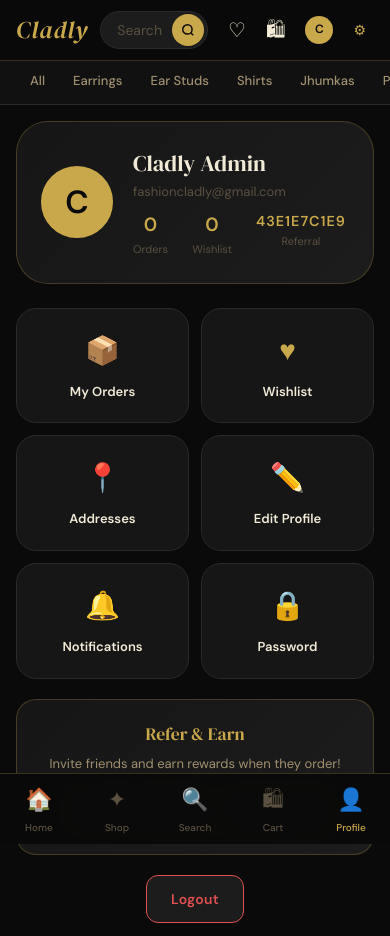
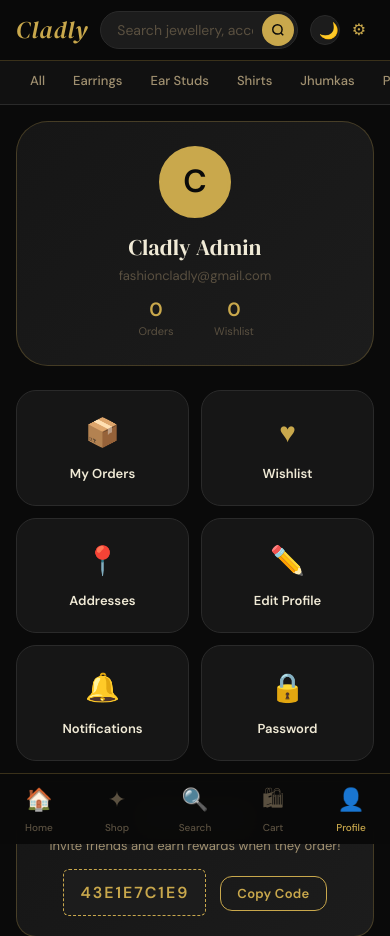
Before and after one commit to kumarkishan2004/cladly, a Django app: page /profile/ in a window 390 px wide. Shown: the top 936 px of the page. Run offline with Django 4.2, Linux system fonts and the light colour scheme; a user stored in the database is signed in; data comes from the database, SQL or seed files in the repository; both versions use the stored data as it was after the commit; data that the repository does not hold is empty; some web fonts are replaced.

Commit message:
enhance the mobile view and add light/dark mode

```diff
--- a/store/static/store/css/main.css
+++ b/store/static/store/css/main.css
@@ -216,6 +283,24 @@ h4, h5, h6 { font-family: var(--font-body); font-weight: 600; }
   align-items: center;
 }
 .nav-icon-btn:hover { color: var(--gold); }
+
+.theme-toggle-btn {
+  border: 1px solid var(--border);
+  border-radius: 50%;
+  width: 30px;
+  height: 30px;
+  font-size: 16px;
+  background: var(--surface);
+}
+.theme-toggle-btn:hover {
+  border-color: var(--gold);
+  background: var(--black-card);
+}
+
+/* Hide cart/wishlist/profile in top navbar on mobile — already in bottom nav */
+@media (max-width: 767px) {
+  .nav-icon-desktop-only { display: none !important; }
+}
 .nav-badge {
   position: absolute;
   top: 2px;
@@ -1031,7 +1116,26 @@ textarea.form-control { resize: vertical; min-height: 100px; }
 .profile-avatar img { width: 100%; height: 100%; object-fit: cover; }
 .profile-name { font-family: var(--font-display); font-size: 1.4rem; }
 .profile-email { color: var(--text-muted); font-size: 13px; }
-.profile-stats { display: flex; gap: 24px; margin-top: 8px; }
+.profile-stats {
+  display: flex;
+  align-items: center;
+  gap: 28px;
+  margin-top: 12px;
+}
+.stat-item { text-align: center; min-width: 50px; }
+.stat-num { font-size: 1.3rem; font-weight: 700; color: var(--gold); line-height: 1.2; }
+.stat-label { font-size: 11px; color: var(--text-muted); margin-top: 2px; }
+.stat-divider {
+  width: 1px;
+  height: 28px;
+  background: var(--border);
+}
+
+@media (max-width: 480px) {
+  .profile-header { flex-direction: column; text-align: center; gap: 12px; }
+  .profile-stats { justify-content: center; }
+  .profile-email { word-break: break-all; }
+}
 .stat-item { text-align: center; }
 .stat-num { font-size: 1.2rem; font-weight: 700; color: var(--gold); }
 .stat-label { font-size: 11px; color: var(--text-muted); }
--- a/store/static/store/js/main.js
+++ b/store/static/store/js/main.js
@@ -13,7 +13,37 @@ document.addEventListener('DOMContentLoaded', () => {
   initQtyControls();
   initPaymentSelect();
   initAddressSelect();
+  initThemeToggle();
 });
+
+// ─── Theme Toggle (Dark / Light) ───────────
+function initThemeToggle() {
+  const btn = document.getElementById('theme-toggle');
+  if (!btn) return;
+
+  const iconDark = document.getElementById('theme-icon-dark');   // shown in light mode (sun icon already shown, click to go dark)
+  const iconLight = document.getElementById('theme-icon-light'); // shown in dark mode (moon icon, click to go light)
+
+  function updateIcons() {
+    const isLight = document.documentElement.getAttribute('data-theme') === 'light';
+    iconDark.style.display = isLight ? 'inline' : 'none';
+    iconLight.style.display = isLight ? 'none' : 'inline';
+  }
+
+  updateIcons();
+
+  btn.addEventListener('click', () => {
+    const isLight = document.documentElement.getAttribute('data-theme') === 'light';
+    if (isLight) {
+      document.documentElement.removeAttribute('data-theme');
+      localStorage.setItem('cladly-theme', 'dark');
+    } else {
+      document.documentElement.setAttribute('data-theme', 'light');
+      localStorage.setItem('cladly-theme', 'light');
+    }
+    updateIcons();
+  });
+}
 
 // ─── CSRF helper ───────────────────────────
 function getCsrf() {
--- a/store/templates/store/user/profile.html
+++ b/store/templates/store/user/profile.html
@@ -14,7 +14,6 @@
       <div class="profile-stats">
         <div class="stat-item"><div class="stat-num">{{ orders_count }}</div><div class="stat-label">Orders</div></div>
         <div class="stat-item"><div class="stat-num">{{ wishlist_count }}</div><div class="stat-label">Wishlist</div></div>
-        <div class="stat-item"><div class="stat-num" style="font-size:0.9rem;letter-spacing:1px;">{{ user.referral_code }}</div><div class="stat-label">Referral</div></div>
       </div>
     </div>
   </div>
--- a/templates/base.html
+++ b/templates/base.html
@@ -41,29 +41,38 @@
     </div>
 
     <div class="nav-actions">
+     <!-- These hide on mobile — already in bottom nav -->
       {% if user.is_authenticated %}
-        <a href="{% url 'wishlist' %}" class="nav-icon-btn" title="Wishlist">
+         <a href="{% url 'wishlist' %}" class="nav-icon-btn nav-icon-desktop-only" title="Wishlist">
            ♡
            {% if wishlist_count > 0 %}<span class="nav-badge wishlist-count-badge">{{ wishlist_count }}</span>{% endif %}
          </a>
       {% endif %}
-      <a href="{% url 'cart' %}" class="nav-icon-btn" title="Cart">
+      <a href="{% url 'cart' %}" class="nav-icon-btn nav-icon-desktop-only" title="Cart">
         🛍
          {% if cart_count > 0 %}<span class="nav-badge cart-count-badge">{{ cart_count }}</span>{% endif %}
       </a>
+      <!-- Theme Toggle — visible everywhere -->
+      <button type="button" class="nav-icon-btn theme-toggle-btn" id="cladly-theme-toggle" aria-label="Toggle dark/light mode">
+        <span class="theme-icon-sun" style="display:none;">☀️</span>
+        <span class="theme-icon-moon">🌙</span>
+     </button>
+       <!-- Admin gear — keep visible everywhere, no duplicate in bottom nav -->
+      {% if user.is_staff %}
+       <a href="{% url 'admin_dashboard' %}" class="nav-icon-btn" title="Admin" style="font-size:16px;color:var(--gold);">⚙</a>
+      {% endif %}
+
+     <!-- Profile avatar — hide on mobile too, exists in bottom nav -->
      {% if user.is_authenticated %}
-        <a href="{% url 'profile' %}" class="nav-icon-btn" title="Profile">
+       <a href="{% url 'profile' %}" class="nav-icon-btn nav-icon-desktop-only" title="Profile">
       {% if user.profile_image %}
         <img src="{{ user.profile_image.url }}" style="width:28px;height:28px;border-radius:50%;object-fit:cover;border:1.5px solid var(--gold);">
         {% else %}
           <span style="width:28px;height:28px;background:var(--gold);border-radius:50%;display:flex;align-items:center;justify-content:center;color:var(--black);font-weight:700;font-size:12px;">{{ user.full_name|first|upper }}</span>
         {% endif %}
         </a>
-        {% if user.is_staff %}
-          <a href="{% url 'admin_dashboard' %}" class="nav-icon-btn" title="Admin" style="font-size:14px;color:var(--gold);">⚙</a>
-        {% endif %}
       {% else %}
-        <a href="{% url 'login' %}" class="btn btn-outline btn-sm" style="margin-left:4px;">Login</a>
+         <a href="{% url 'login' %}" class="btn btn-outline btn-sm nav-icon-desktop-only" style="margin-left:4px;">Login</a>
         {% endif %}
    </div>
   </div>
@@ -168,6 +177,43 @@
 </nav>
 
 <script src="{% static 'store/js/main.js' %}"></script>
+<script>
+  // Theme toggle — self-contained, runs independently of main.js
+  (function() {
+    function applyTheme(theme) {
+      if (theme === 'light') {
+        document.documentElement.setAttribute('data-theme', 'light');
+      } else {
+        document.documentElement.removeAttribute('data-theme');
+      }
+      var sun = document.querySelector('.theme-icon-sun');
+      var moon = document.querySelector('.theme-icon-moon');
+      if (sun && moon) {
+        sun.style.display = theme === 'light' ? 'inline' : 'none';
+        moon.style.display = theme === 'light' ? 'none' : 'inline';
+      }
+    }
+
+    // Apply saved theme on load
+    var saved = localStorage.getItem('cladly-theme') || 'dark';
+    applyTheme(saved);
+
+    // Wire up the button once DOM is ready
+    document.addEventListener('DOMContentLoaded', function() {
+      var btn = document.getElementById('cladly-theme-toggle');
+      if (!btn) {
+        console.warn('Cladly: theme toggle button not found in DOM');
+        return;
+      }
+      btn.addEventListener('click', function() {
+        var current = document.documentElement.getAttribute('data-theme') === 'light' ? 'light' : 'dark';
+        var next = current === 'light' ? 'dark' : 'light';
+        localStorage.setItem('cladly-theme', next);
+        applyTheme(next);
+      });
+    });
+  })();
+</script>
 {% block extra_js %}{% endblock %}
 </body>
 </html>
```
Also changed, not shown: other parts of store/static/store/css/main.css (+67 -0 lines), db.sqlite3. Lines whose indentation alone changed are shown as unchanged.
